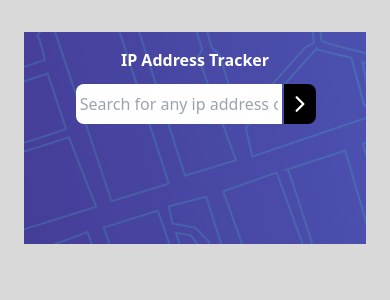
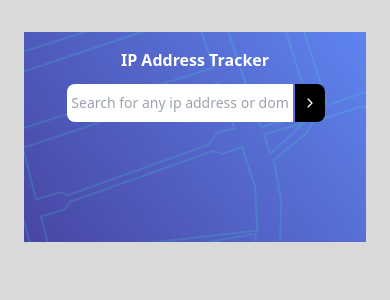
Before and after one commit to AhmedHelmiAli/IP-address-tracker, a React (Vite) app: page / in a window 390 px wide. Shown: the top 300 px of the page. Built offline with nearby package versions, Linux system fonts and the light colour scheme; no server answers.

Commit message:
update-ui

```diff
--- a/src/Components/App.jsx
+++ b/src/Components/App.jsx
@@ -12,8 +12,7 @@ function App() {
     <div className="justify-center px-6 py-8 md:px-10 md:py-12 ">
       <Header />
       {error && <Error message={error} />}
-      {isLoading && <Loading />}
-      {!isLoading && !error && <Map />}
+      {isLoading ? <Loading /> : <Map />}
     </div>
   );
 }
--- a/src/Components/Error.jsx
+++ b/src/Components/Error.jsx
@@ -1,6 +1,6 @@
 function Error({ message }) {
   return (
-    <div className="flex w-1/2 max-w-sm mx-auto mt-5 overflow-hidden bg-white rounded-lg shadow-md dark:bg-gray-800">
+    <div className="flex w-4/5 max-w-sm mx-auto mt-10 overflow-hidden bg-white rounded-lg shadow-md dark:bg-gray-800">
       <div className="flex items-center justify-center w-12 bg-blue-500">
         <svg
           className="w-6 h-6 text-white fill-current"
--- a/src/Components/Header.jsx
+++ b/src/Components/Header.jsx
@@ -3,7 +3,7 @@ import UserInfo from "./UserInfo";
 
 function Header() {
   return (
-    <header className="px-4 pt-4 pb-24 text-center bg-hero-pattern">
+    <header className="px-0.5 pt-4 pb-24 text-center sm:px-4 bg-hero-sm-pattern sm:bg-hero-pattern">
       <h1 className="mb-3 font-semibold text-white capitalize font-2xl">
         IP address tracker
       </h1>
--- a/src/Components/Loading.jsx
+++ b/src/Components/Loading.jsx
@@ -1,6 +1,6 @@
 function Loading() {
   return (
-    <div className="flex items-center justify-center h-screen mt-[-4rem]">
+    <div className="flex justify-center h-screen mt-12">
       <div className="relative">
         <div className="w-24 h-24 border-t-8 border-b-8 border-gray-200 rounded-full"></div>
         <div className="absolute top-0 left-0 w-24 h-24 border-t-8 border-b-8 border-blue-500 rounded-full animate-spin"></div>
--- a/src/Components/Map.jsx
+++ b/src/Components/Map.jsx
@@ -1,13 +1,12 @@
 import { useContext } from "react";
 import { MapContainer, TileLayer, Marker, Popup } from "react-leaflet";
-import { DataContext } from "../contexts/DataContext";
-import "leaflet/dist/leaflet.css";
-import "leaflet/dist/leaflet.css";
 import * as L from "leaflet";
 delete L.Icon.Default.prototype._getIconUrl;
 import markerIcon from "leaflet/dist/images/marker-icon.png";
 import markerIcon2x from "leaflet/dist/images/marker-icon-2x.png";
 import markerShadow from "leaflet/dist/images/marker-shadow.png";
+import "leaflet/dist/leaflet.css";
+import { DataContext } from "../contexts/DataContext";
 
 const ICON = L.icon({
   iconRetinaUrl: markerIcon2x,
--- a/src/Components/SearchInput.jsx
+++ b/src/Components/SearchInput.jsx
@@ -14,22 +14,19 @@ function SearchInput() {
 
   const handleClick = async () => {
     if (searchInput === prevSearchInput.current) return;
+    try {
       setError(false);
       setIsloading(true);
-    axios
-      .get(
+      const response = await axios.get(
         `https://geo.ipify.org/api/v2/country,city?apiKey=at_eHUa2KiA6RcR4yrUjjEiMbx4V2VBy&ipAddress=${searchInput}`
-      )
-      .then(function (response) {
+      );
       setUserData(response.data);
-      })
-      .catch(function (error) {
+    } catch (error) {
       setError(error.response.data.messages);
-      })
-      .finally(function () {
+    } finally {
       setIsloading(false);
       prevSearchInput.current = searchInput;
-      });
+    }
   };
 
   useEffect(() => {
@@ -37,19 +34,19 @@ function SearchInput() {
   }, []);
 
   return (
-    <div className="flex items-center justify-center mb-6">
+    <div className="flex justify-center mb-6 text-sm ">
       <input
-        className="w-2/3 px-1 py-2 mx-0.5 rounded-l-lg md:w-1/2 text-slate-400"
+        className="w-2/3 sm:text-lg px-1 py-2 mx-0.5 rounded-l-lg md:w-1/2 text-slate-400"
         type="text"
         placeholder="Search for any ip address or domain"
         value={searchInput}
         onChange={handleChange}
       />
       <button
-        className="px-1 py-2 bg-black rounded-r-lg "
+        className="px-2 py-3 bg-black rounded-r-lg "
         onClick={handleClick}
       >
-        <IoIosArrowForward className="text-2xl text-white" />
+        <IoIosArrowForward className="text-white sm:text-xl" />
       </button>
     </div>
   );
--- a/tailwind.config.js
+++ b/tailwind.config.js
@@ -5,6 +5,7 @@ export default {
     extend: {
       backgroundImage: {
         "hero-pattern": "url('/pattern-bg-desktop.png')",
+        "hero-sm-pattern": "url('/pattern-bg-mobile.png')",
       },
       screens: {
         sm: "540px",
```
Also changed, not shown: public/pattern-bg-mobile.png (added). Lines whose indentation alone changed are shown as unchanged.
